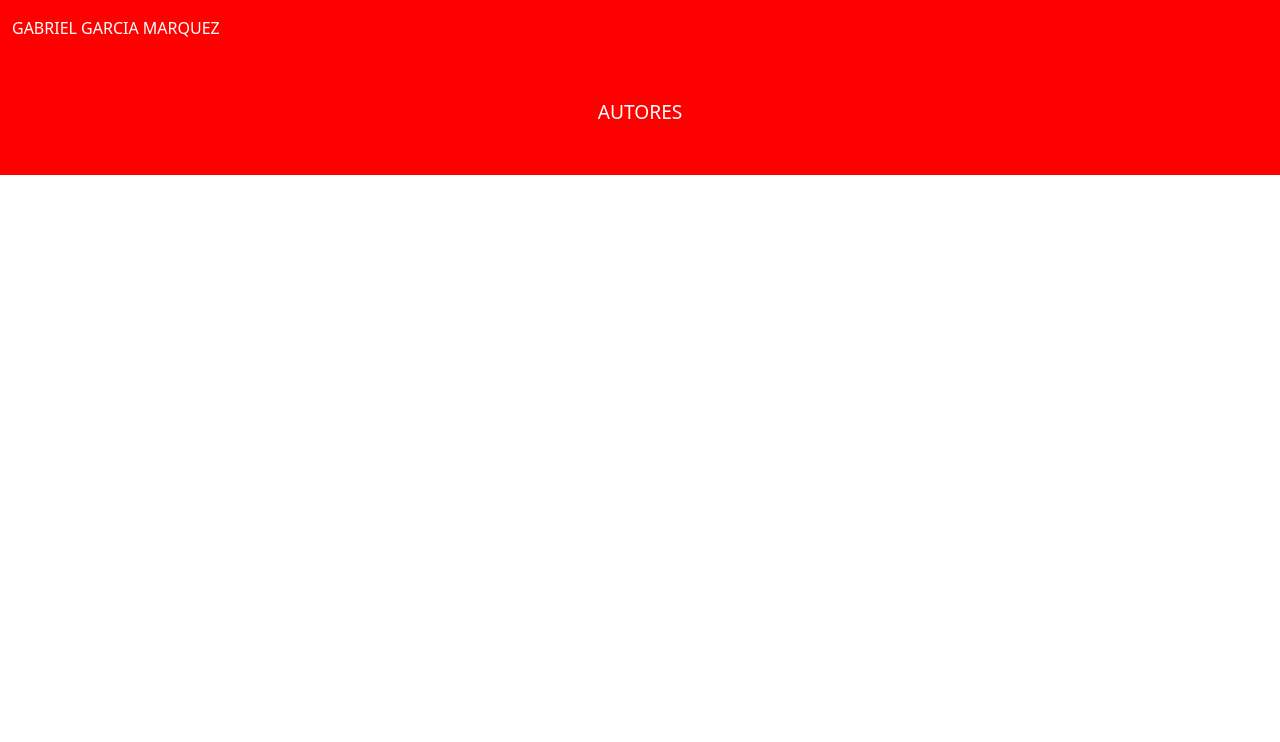
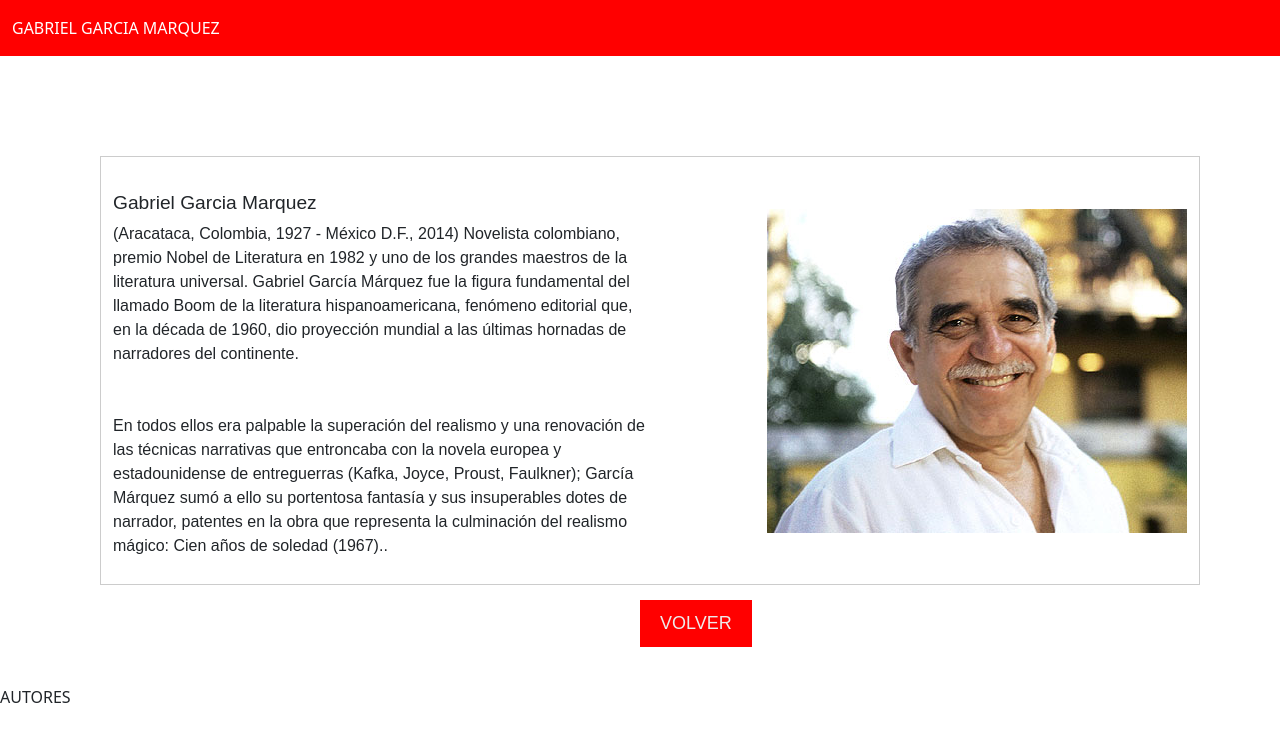
Before and after one commit to araceli1994/TALLER, a plain HTML site: page biografia.html in a window 1280 px wide. Drawn offline with nearby package versions, Linux system fonts and the light colour scheme.

Commit message:
añadiendo imagen,texto y boton

```diff
--- a/biografia.html
+++ b/biografia.html
@@ -17,11 +17,28 @@
         </div>
       </nav>
 
+      <div class="cuadro">
+      <div class="container">
+        <div class="text">
+            <br>
+            <h1 style="font-family: Arial, Helvetica, sans-serif serif; font-size: 120%;">Gabriel Garcia Marquez</h1>
+            <p>(Aracataca, Colombia, 1927 - México D.F., 2014) Novelista colombiano, premio Nobel de Literatura en 1982 y uno de los grandes maestros de la literatura universal. Gabriel García Márquez fue la figura fundamental del llamado Boom de la literatura hispanoamericana, fenómeno editorial que, en la década de 1960, dio proyección mundial a las últimas hornadas de narradores del continente.
+
+                <br>
+                <br>
+                <br>
+                En todos ellos era palpable la superación del realismo y una renovación de las técnicas narrativas que entroncaba con la novela europea y estadounidense de entreguerras (Kafka, Joyce, Proust, Faulkner); García Márquez sumó a ello su portentosa fantasía y sus insuperables dotes de narrador, patentes en la obra que representa la culminación del realismo mágico: Cien años de soledad (1967)..</p>
+        </div>
+        <div class="image">
+            <img src="img/garcia_marquez_gabriel.jpg" alt="Descripción de la imagen">
+        </div>
+      </div>
+      </div>
+      <a href="index.html" class="boton">VOLVER</a>
+    <footer=>
+        <p>AUTORES</p>
+    </footer>
+</body>
 
 
-</body>
-<footer>
-    <p>AUTORES</p>
-</footer>
-
 </html>
--- a/css/ccs.css
+++ b/css/ccs.css
@@ -8,17 +8,67 @@
     text-align: center;
 }
 /* Agrega este estilo en tu archivo de hoja de estilos CSS */
-footer {
-    background-color: red;
+.footer {
+    background-color: #cc1c1c;
     color: #fff;
     text-align: center;
-    padding: 2rem;
+    padding: 10px;
+    position: fixed; /* Fija el footer en la parte inferior */
+    left: 0;
+    bottom: 0;
+    width: 100%;
+}
+
+
+.container {
+    display: flex; /* Utiliza un contenedor flexible */
+    justify-content: space-between; /* Separa los elementos horizontalmente */
+    align-items: center; /* Centra verticalmente los elementos */
+    padding: 10px;
+    float: left;
+}
+.cuadro {
+    width: 1100px; /* Ancho del cuadro */
+    margin: 100px 100px; /* Margen exterior y centrado horizontalmente */
+    border: 1px solid #ccc; /* Borde para visualización */
+    overflow: hidden; /* Evita que los contenidos se desborden */
 
 }
 
-footer p:last-child {
-    font-weight: 100;
-    font-size: 1.2rem;
-    margin-top: 10px;
+/* Estilos para la parte de texto */
+.text {
+    flex: 1;
+    font-family: Arial, Helvetica, sans-serif;/* El texto ocupará el espacio disponible */
+}
 
+/* Estilos para la imagen */
+.image {
+    flex: 1; /* La imagen ocupará el espacio disponible */
+    text-align: right; /* Alinea la imagen a la derecha */
 }
+
+/* Estilos para la imagen dentro del div */
+.image img {
+    max-width: 100%; /* Ajusta la imagen al ancho del div */
+    height: auto; /* Mantén la proporción de aspecto */
+}
+
+.boton {
+
+
+
+    display:grid;
+    color: #eeebeb;
+    background-color: red;
+    font-size: 18px;
+    text-align: center;
+    margin: 0 auto; /* Centra horizontalmente el botón */
+    width: fit-content; /* Ajusta el ancho del botón al contenido */
+    padding: 10px 20px; /* Agrega relleno al botón */
+    border-radius: 0px;
+    font-family: Arial, sans-serif;
+    text-decoration: none;
+    position: absolute; /* Posición absoluta en relación al contenedor */
+    top: 600px; /* Distancia desde el margen superior del contenedor */
+    left: 50%; /* Centra el botón horizontalmente */
+}
```
Also changed, not shown: img/garcia_marquez_gabriel.jpg (added).
